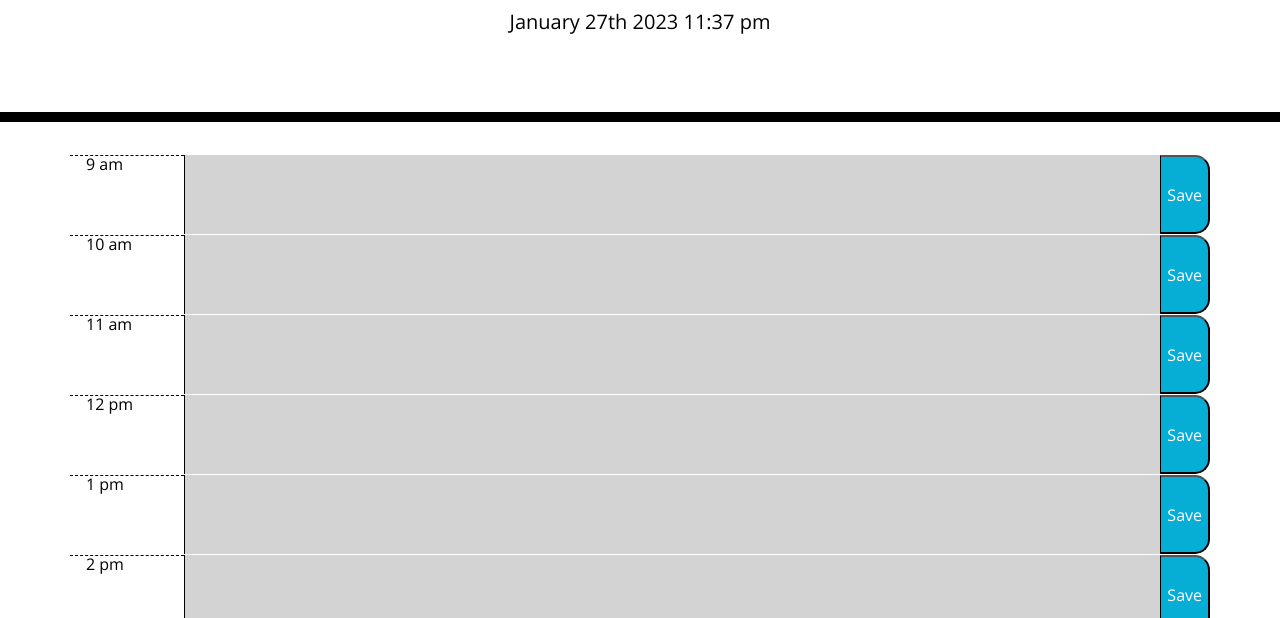
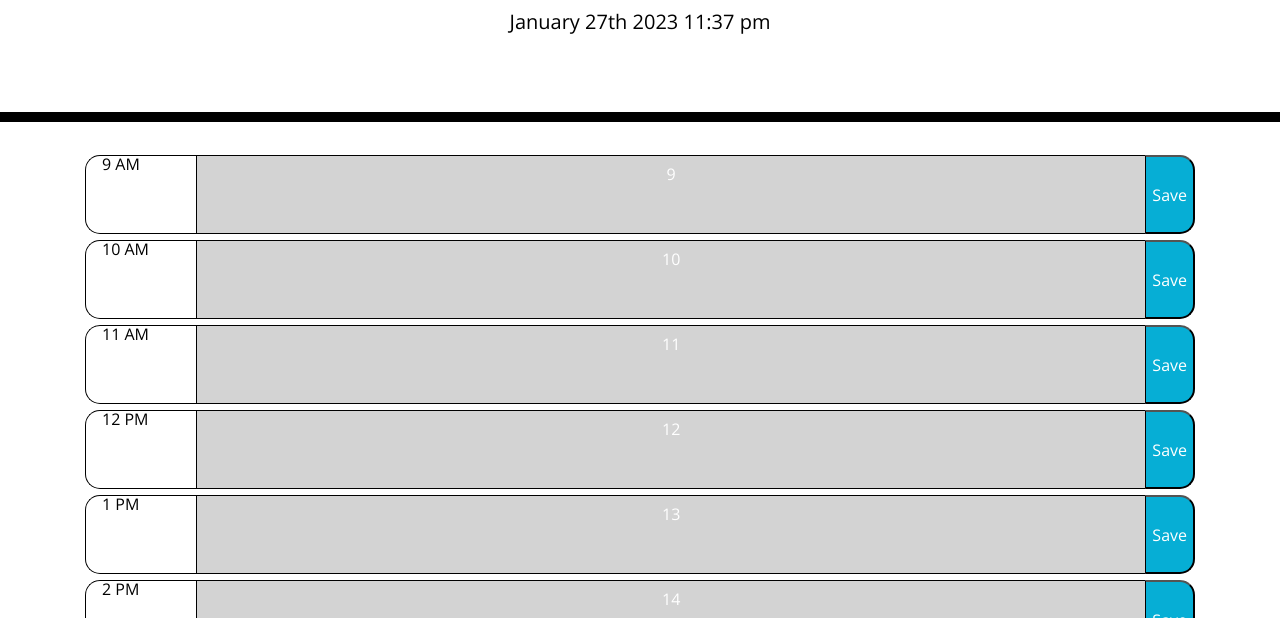
Before and after one commit to c4rli/Daily-Planner-Webapp, a plain HTML site: page index.html in a window 1280 px wide. Shown: the part 182-800 px from the top of the page. Drawn offline with nearby package versions, Linux system fonts and the light colour scheme.

Commit message:
Add function to capture data in <textarea>

```diff
--- a/assets/css/style.css
+++ b/assets/css/style.css
@@ -28,18 +28,25 @@ textarea {
 .time-block {
   text-align: center;
   border-radius: 0px;
+  border-top: 1px solid #000000;
+  border-bottom: 1px solid #000000;
 }
 
 .row {
   white-space: pre-wrap;
   height: 80px;
   border-top: 1px solid white;
+  margin: 5px 0px;
 }
 
 .hour {
   background-color: #ffffff;
   color: #000000;
-  border-top: 1px dashed #000000;
+  border-top: 1px solid #000000;
+  border-left: 1px solid #000000;
+  border-bottom: 1px solid #000000;
+  border-top-left-radius: 15px;
+  border-bottom-left-radius: 15px;
   width: 10%;
 }
 
--- a/assets/js/script.js
+++ b/assets/js/script.js
@@ -5,25 +5,26 @@ var endTime = 20;
 function generateArray() {
     if (eventsArray.length == 0) {
         eventsArray = [];
-        for (let x = startTime; x <= endTime; x++) {
-            var time = moment(x, "h")
-            // .format("h a");
-            eventsArray.push([time, ""]);
+        for (var i = startTime; i <= endTime; i++) {
+            var time = moment(i, "h")
+            eventsArray.push([time, i]);
         }
     }
 }
 
 function generateTimeblocks() {
-    eventsArray.forEach(function (x) {
-        createTimeblock(x[0]);
+    eventsArray.forEach(function (x, index) {
+        createTimeblock(x, index);
     })
 }
 
-function createTimeblock(time) {
-    var timeblock = $("<div>").addClass("row");
+function createTimeblock(blockArray, index) {
+    var time = blockArray[0];
+    var eventTexr = blockArray[1];
 
-    var blockTime = $("<div>").text(time.format("h a")).addClass("hour px-3");
-    var blockText = $("<textarea>").addClass("time-block flex-grow-1");
+    var timeblock = $("<div>").addClass("row").attr("data-index", index);
+    var blockTime = $("<div>").text(time.format("h A")).addClass("hour px-3");
+    var blockText = $("<textarea>").text(eventTexr).addClass("time-block flex-grow-1");
     var blockSave = $("<button>").text("Save").addClass("saveBtn");
 
     if (moment(time).isSame(currentDayTime, "hour")) {
@@ -45,5 +46,13 @@ $("#currentDay").text(currentDayTime.format("MMMM Do YYYY h:mm a"));
 
 var contanerEl = $("#mainContainer");
 
+contanerEl.on("click", ".saveBtn", function (event) {
+    var selectedEvent = $(event.target)
+    console.log(selectedEvent.text());
+    console.log(selectedEvent.parent().attr("data-index"));
+    eventsArray[selectedEvent.parent().attr("data-index")][1] = selectedEvent.parent().children("textarea").val();
+
+});
+
 generateArray();
 generateTimeblocks();
```
